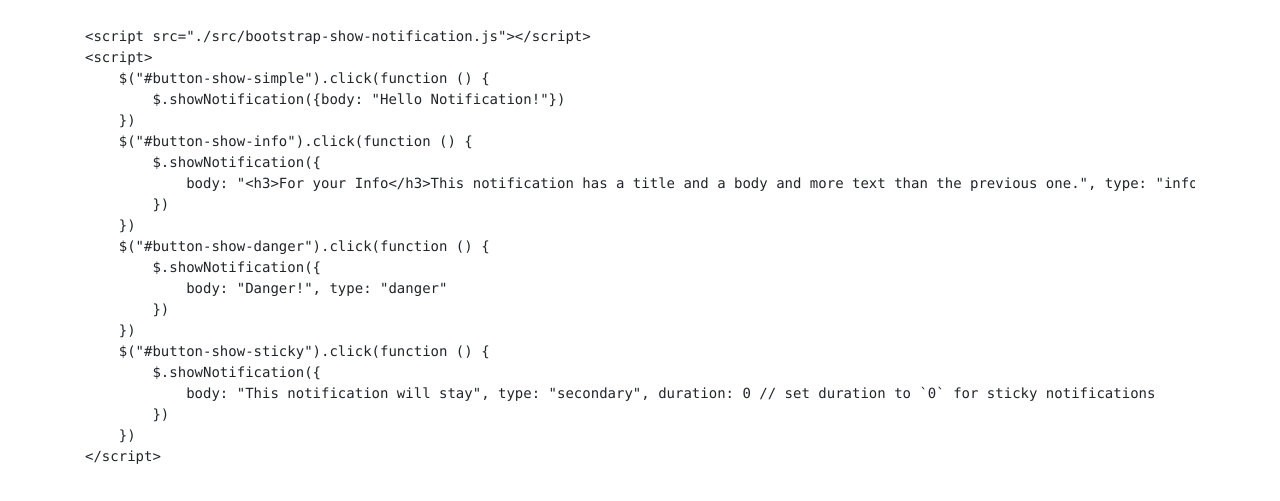
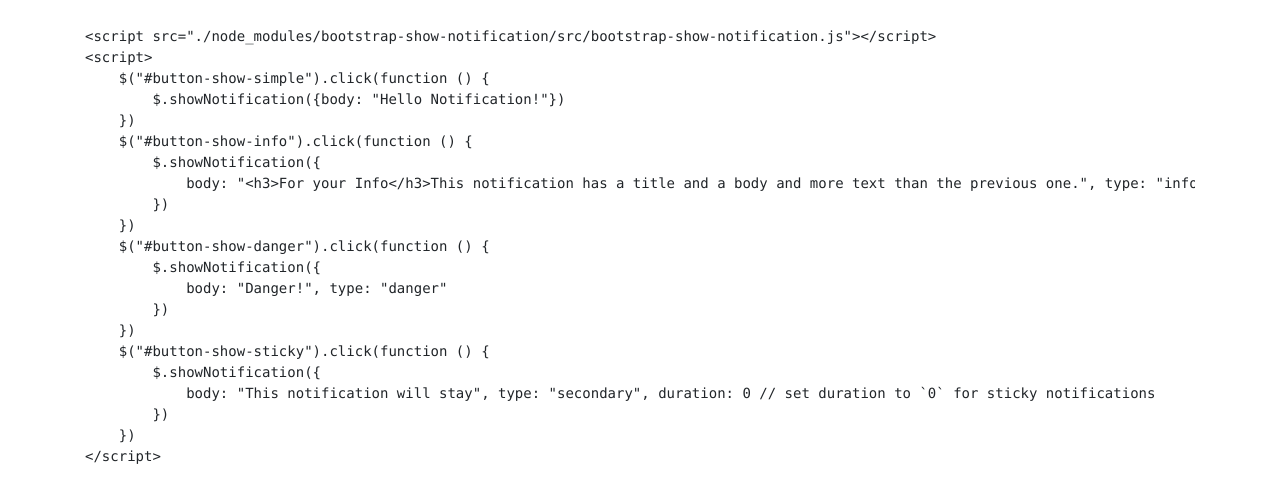
Before and after one commit to shaack/bootstrap-show-notification, a website: page index.html in a window 1280 px wide. Shown: the part 448-949 px from the top of the page. Drawn offline with nearby package versions, Linux system fonts and the light colour scheme.

Commit message:
better documentation

```diff
--- a/index.html
+++ b/index.html
@@ -29,7 +29,7 @@
     </p>
     <h2>Usage</h2>
     <pre><code>
-&lt;script src="./src/bootstrap-show-notification.js">&lt;/script>
+&lt;script src="./node_modules/bootstrap-show-notification/src/bootstrap-show-notification.js">&lt;/script>
 &lt;script>
     $("#button-show-simple").click(function () {
         $.showNotification({body: "Hello Notification!"})
```
Also changed, not shown: README.md.
